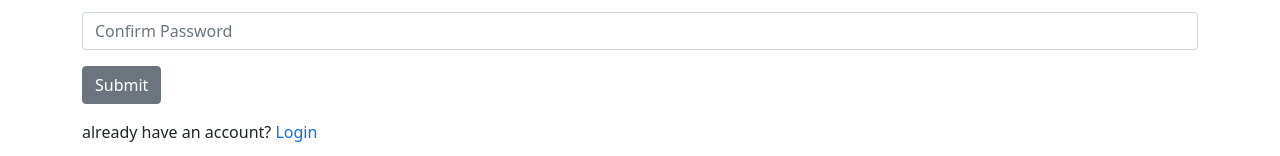
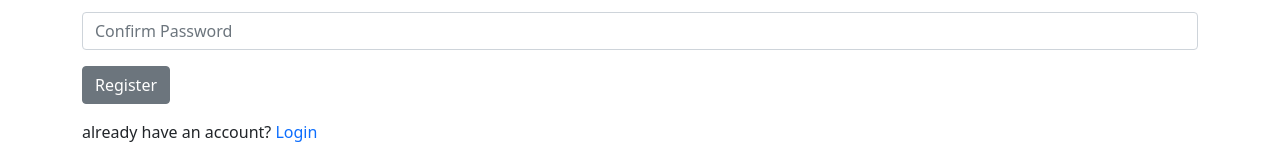
Before and after one commit to DeekCS/Blog-ReactApp, a React (Create React App) app: page /register in a window 1280 px wide. Shown: the part 470-626 px from the top of the page. Built offline with nearby package versions, Linux system fonts and the light colour scheme.

Commit message:
fix register style

```diff
--- a/src/component/Login/Registiration.js
+++ b/src/component/Login/Registiration.js
@@ -78,7 +78,7 @@ class RegistrationForm extends Component{
                   </Form.Text>}
               </Form.Group>
               {
-                  this.state.password===this.state.confirmPassword&&<input className="btn btn-secondary" variant="primary" type="submit" value="Submit"/>
+                  this.state.password===this.state.confirmPassword&&<input className="btn btn-secondary" variant="primary" type="submit" value="Register"/>
               }
               <p className="mt-3">already have an account?
               <Link to="/login" className="text-decoration-none"> Login</Link>
```
